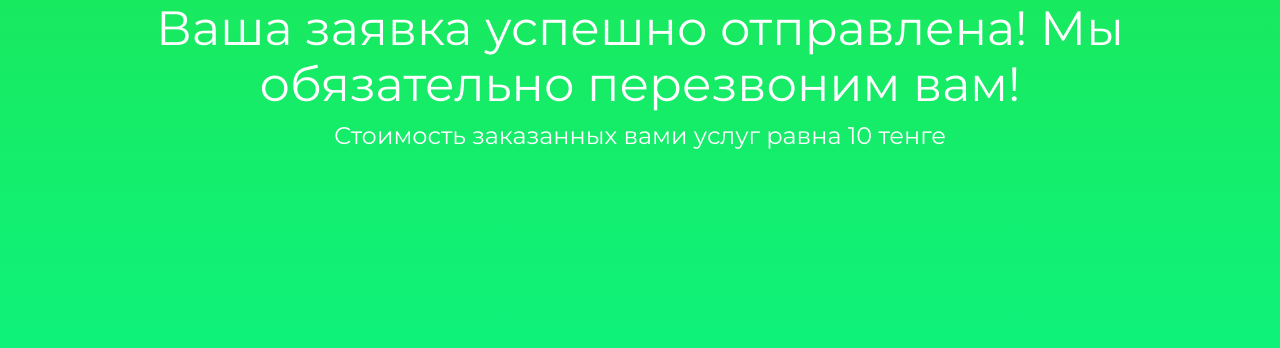
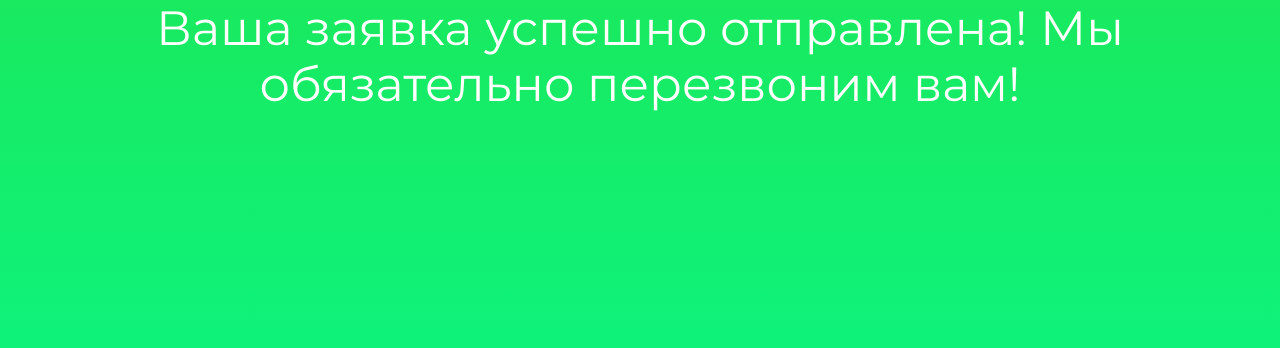
Before and after one commit to VictorWizard/Av, a Django app: template templates/av/success.html in a window 1280 px wide. Shown: the part 90-438 px from the top of the page. Run offline with Django 3.2, Linux system fonts and the light colour scheme; the template is opened without the code that fills it: most values are stand-ins (such as "Sample title", 1, 10 or a date in 2020); some libraries are stand-ins or nearby versions.

Commit message:
Avtomojka 3.0 Final

```diff
--- a/templates/av/success.html
+++ b/templates/av/success.html
@@ -7,7 +7,6 @@
         <div class="container">
             <div class="intro-text">
                 <h2>Ваша заявка успешно отправлена! Мы обязательно перезвоним вам!</h2>
-                <h4>Стоимость заказанных вами услуг равна {{ price_from_success }} тенге</h4>
             </div>
         </div>
     </section>
```
